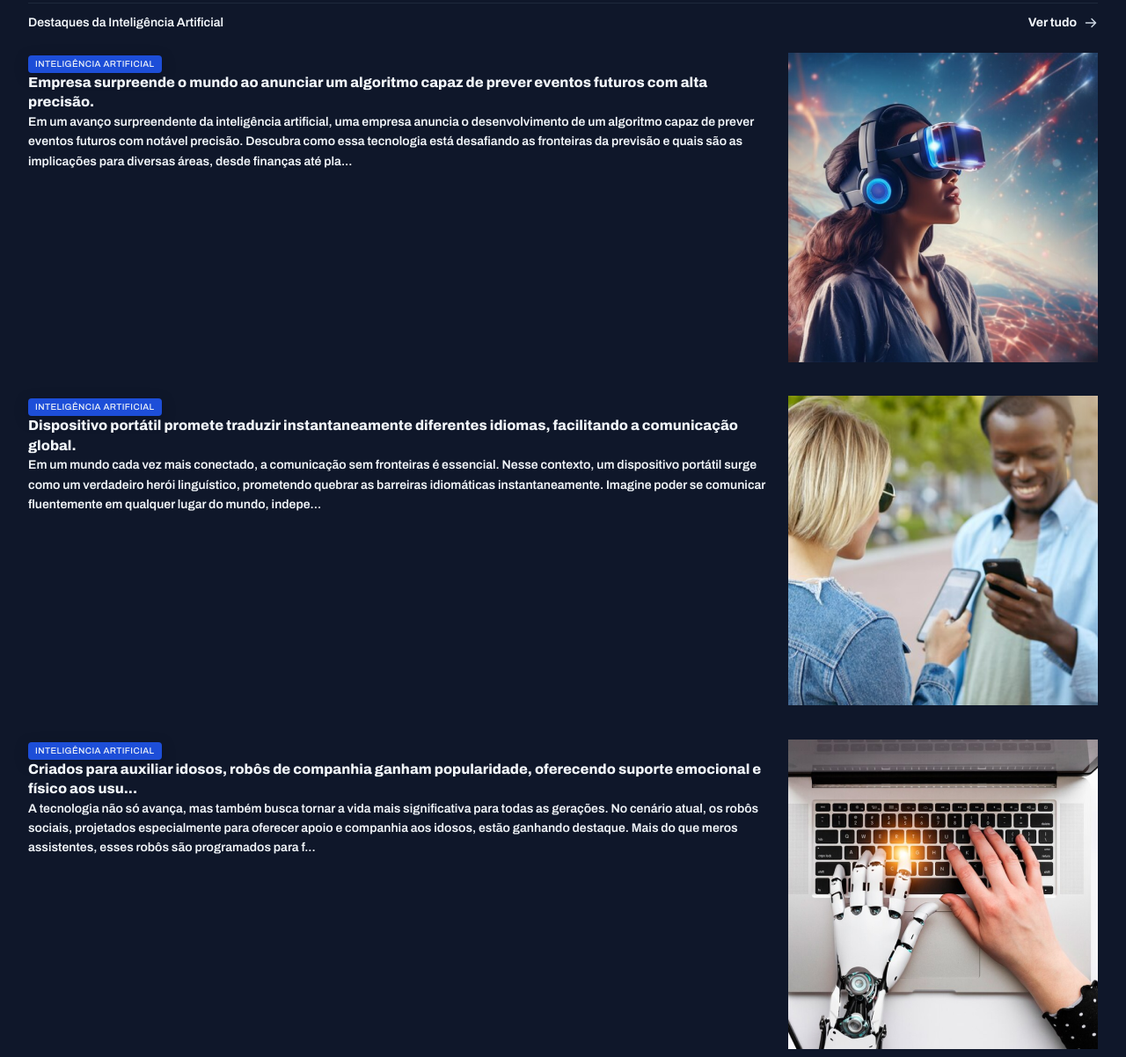
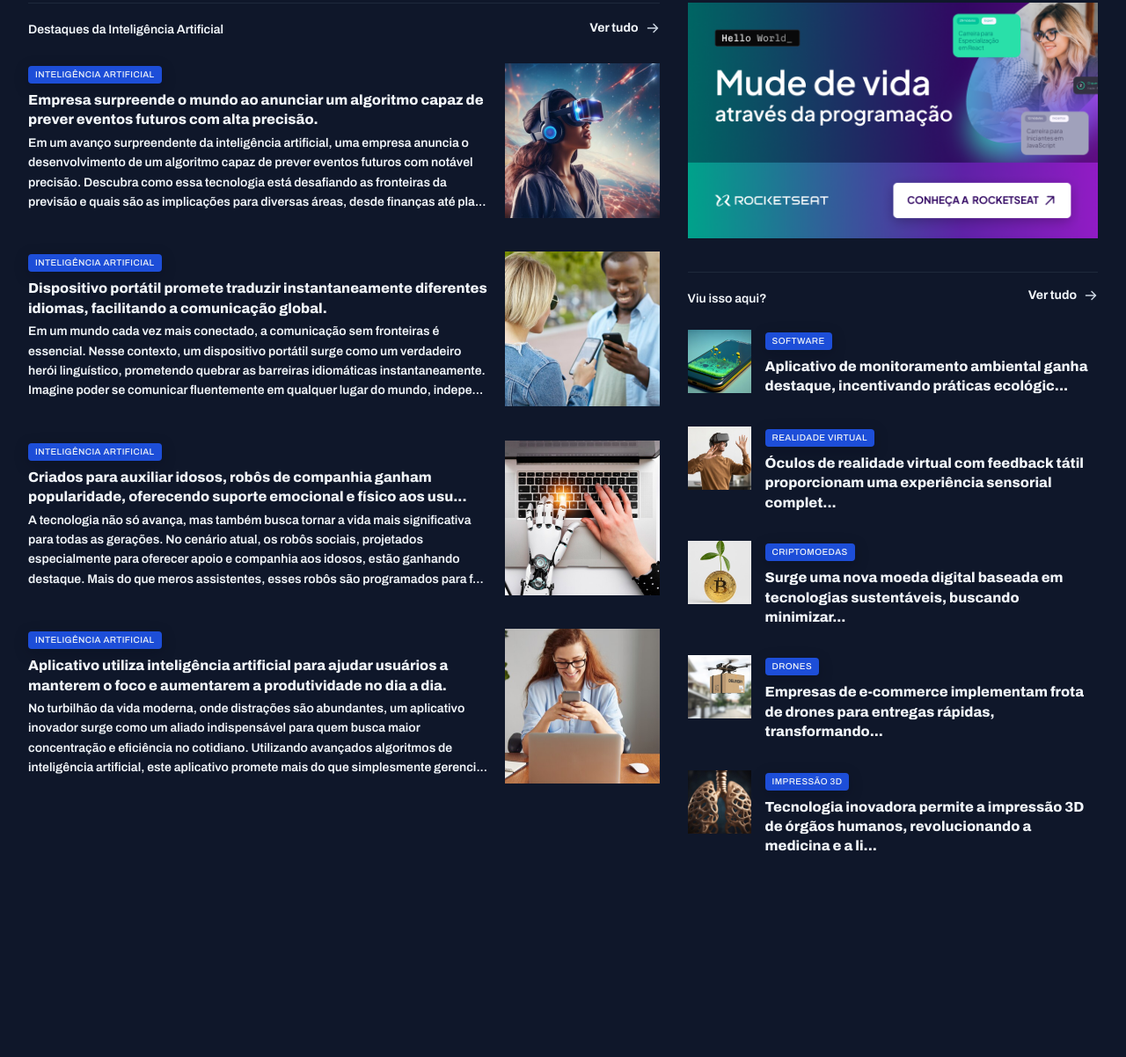
Before and after one commit to daniellichotti/projeto-portal-de-noticias, a plain HTML site: page index.html in a window 1280 px wide. Shown: the part 1051-2253 px from the top of the page at 88% size. After the commit the page ends 2065 px from the top, so only its background shows below. Drawn offline with Linux system fonts and the light colour scheme.

Commit message:
estilizando os ultimos cards

```diff
--- a/index.html
+++ b/index.html
@@ -173,7 +173,7 @@
       </div>
     </section>
 
-    <div>
+    <aside>
       <div id="ads">
         <img src="assets/Ads.png" alt="">
       </div>
@@ -193,7 +193,7 @@
             </div>
             <div>
               <span class="content-tag">Software</span>
-              <h3 class="text-xl">Aplicativo de monitoramento ambiental ganha destaque, incentivando práticas ecológicas e pro...</h3>
+              <h3 class="text-xl">Aplicativo de monitoramento ambiental ganha destaque, incentivando práticas ecológic...</h3>
             </div>
           </article>
           <article class="grid grid-flow-col gap-16">
@@ -211,7 +211,7 @@
             </div>
             <div>
               <span class="content-tag">Criptomoedas</span>
-              <h3 class="text-xl">Surge uma nova moeda digital baseada em tecnologias sustentáveis, buscando minimizar o i...</h3>
+              <h3 class="text-xl">Surge uma nova moeda digital baseada em tecnologias sustentáveis, buscando minimizar...</h3>
             </div>
           </article>
           <article class="grid grid-flow-col gap-16">
@@ -220,7 +220,7 @@
             </div>
             <div>
               <span class="content-tag">Drones</span>
-              <h3 class="text-xl">Empresas de e-commerce implementam frota de drones para entregas rápidas, transformando o ce...</h3>
+              <h3 class="text-xl">Empresas de e-commerce implementam frota de drones para entregas rápidas, transformando...</h3>
             </div>
           </article>
           <article class="grid grid-flow-col gap-16">
@@ -234,7 +234,7 @@
           </article>
         </div>
       </section>
-    </div>
+    </aside>
   </main>
 </body>
 </html>
--- a/styles/global.css
+++ b/styles/global.css
@@ -53,8 +53,16 @@ img {
 }
 
 main {
-  margin-top: 40px;
-  gap: 80px;
+  margin-block: 40px;
+  row-gap: 80px;
+  column-gap: 32px;
+
+  grid-template-columns: 2fr 1.3fr;
+
+  grid-template-areas:
+  "featured featured"
+  "weekly weekly"
+  "ai aside" ;
 }
 
 .content-tag {
--- a/styles/sections.css
+++ b/styles/sections.css
@@ -21,6 +21,7 @@ section header {
 }
 
 #featured {
+  grid-area: featured;
   img {
     height: 100%;
     object-fit: cover;
@@ -56,7 +57,7 @@ section header {
 }
 
 #weekly {
-
+  grid-area: weekly;
   &>div {
     grid-template-columns: repeat(4, 292px);
   }
@@ -79,5 +80,35 @@ section header {
       font-weight: 800;
     }
   }
+}
 
+#ai {
+  grid-area: ai;
+  img {
+    width: 176px;
+    aspect-ratio: 1/1;
+    object-fit: cover;
+  }
+
+  h3 {
+    margin-block: 8px 4px;
+  }
 }
+
+aside {
+  grid-area: aside;
+}
+
+#more {
+  margin-top: 32px;
+
+  h3 {
+    margin-top: 8px;
+  }
+
+  img {
+    width: 72px;
+    aspect-ratio: 1/1;
+    object-fit: cover;
+  }
+}
```
